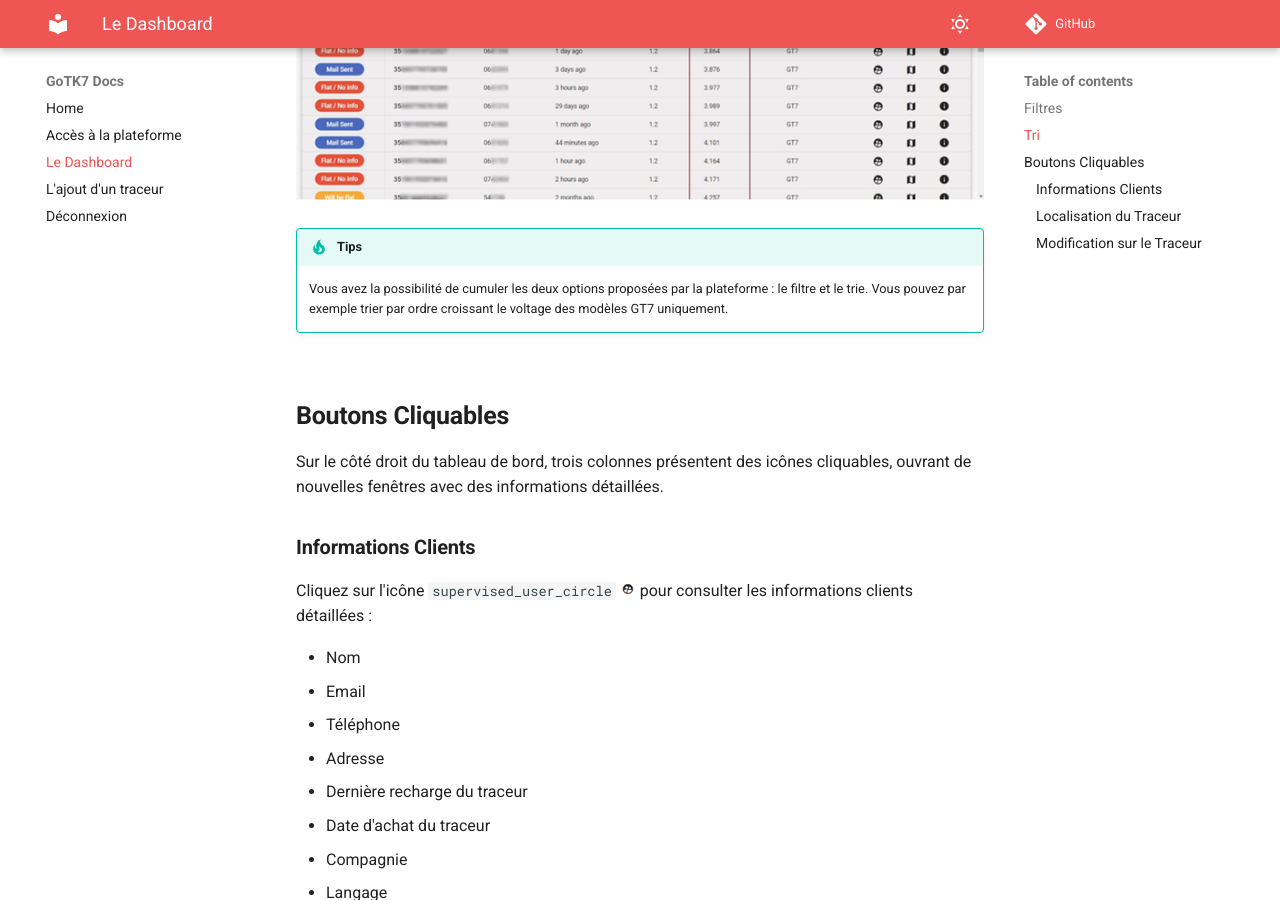
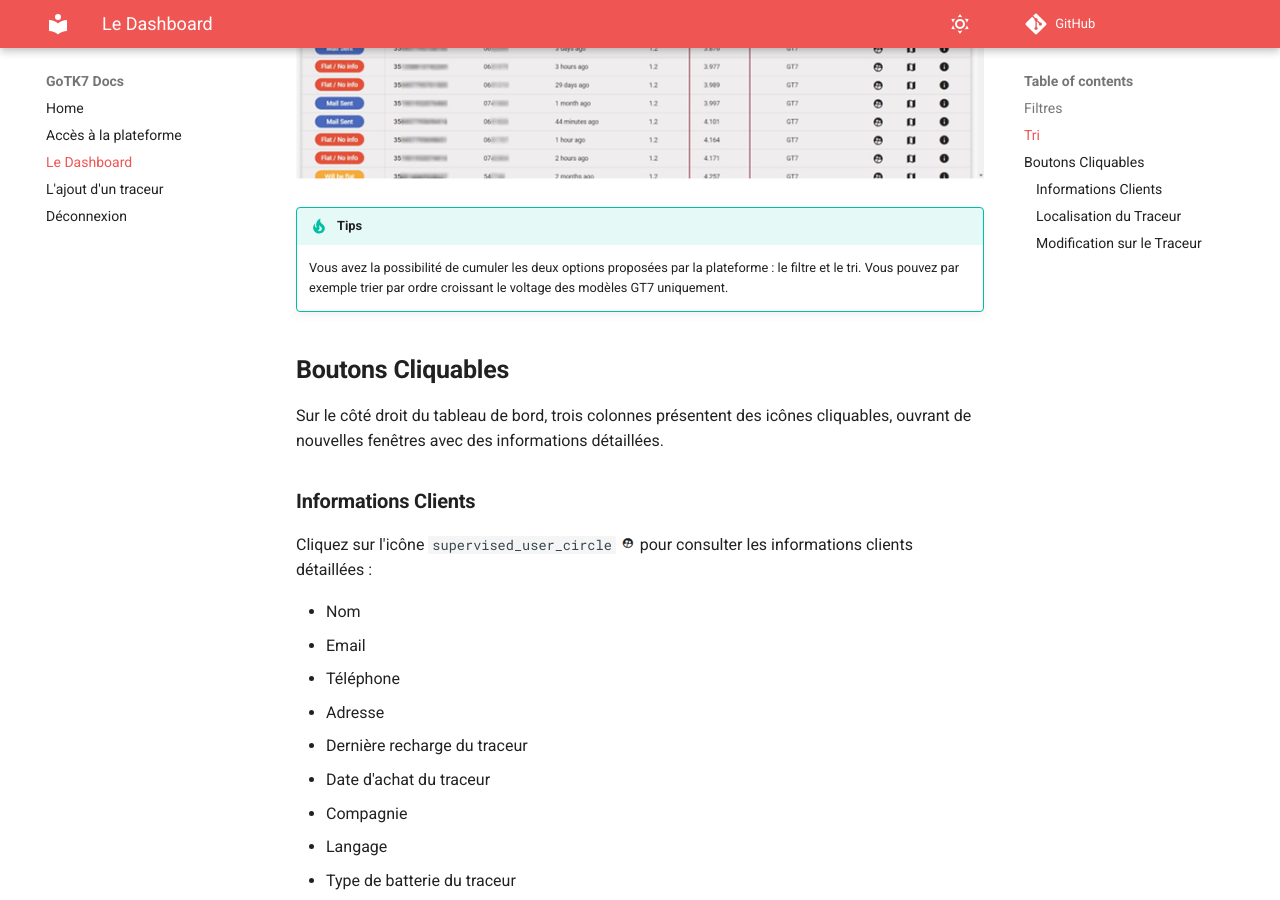
Before and after one commit to woorzz/mg-tactical-doc, an MkDocs documentation site: the page built from docs/dashboard.md, in a window 1280 px wide and 900 px high, scrolled down 1327 px. Built offline with MkDocs 1.6.1 and Material for MkDocs 9.7.7, drawn with Linux system fonts in a browser that asks for light colours; comment, search, counter and statistics services are not loaded.

Commit message:
fix(files) : delete div

```diff
--- a/docs/dashboard.md
+++ b/docs/dashboard.md
@@ -6,7 +6,6 @@ Les filtres, situés à côté de la barre de recherche, vous permettent de rest
 
 ![Formulaire d'inscription](./images/filter.png)
 
-<div style="height: 5px;"></div>
 
 ## **Tri**
 
@@ -25,9 +24,8 @@ Il vous suffit de **cliquer** sur le titre correspondant pour classer les inform
 
 !!! tip "Tips"
 
-    Vous avez la possibilité de cumuler les deux options proposées par la plateforme : le filtre et le trie. Vous pouvez par exemple trier par ordre croissant le voltage des modèles GT7 uniquement.
+    Vous avez la possibilité de cumuler les deux options proposées par la plateforme : le filtre et le tri. Vous pouvez par exemple trier par ordre croissant le voltage des modèles GT7 uniquement.
 
-<div style="height: 5px;"></div>
 
 ## **Boutons Cliquables**
 
@@ -51,7 +49,6 @@ Cliquez sur l'icône `supervised_user_circle` ![Exemple de infos clients](./imag
 
     Sur cette pop-up ci, vous avez la possibilité de modifier ou d'ajouter certaines informations du client.
 
-<div style="height: 5px;"></div>
 
 ### **Localisation du Traceur**
 
@@ -59,7 +56,6 @@ Cliquez sur l'icône `map` ![Map](./images/map.svg) pour accéder à la page de
 
 ![Map](./images/map.png)
 
-<div style="height: 5px;"></div>
 
 ### **Modification sur le Traceur**
 
@@ -75,6 +71,4 @@ Sur cette pop-up, suivez simplement ces étapes :
 
     Si vous souhaitez ajouter de nouveaux paramètres, veuillez en informer l'équipe informatique qui se chargera de les intégrer.
 
-<div style="height: 5px;"></div>
-
 _Note au professeur : je ne dispose plus de traces ou d'images concernant cette partie._
```
Also changed, not shown: docs/acces.md (+0 -6 lines), docs/addDevice.md (+0 -4 lines).
